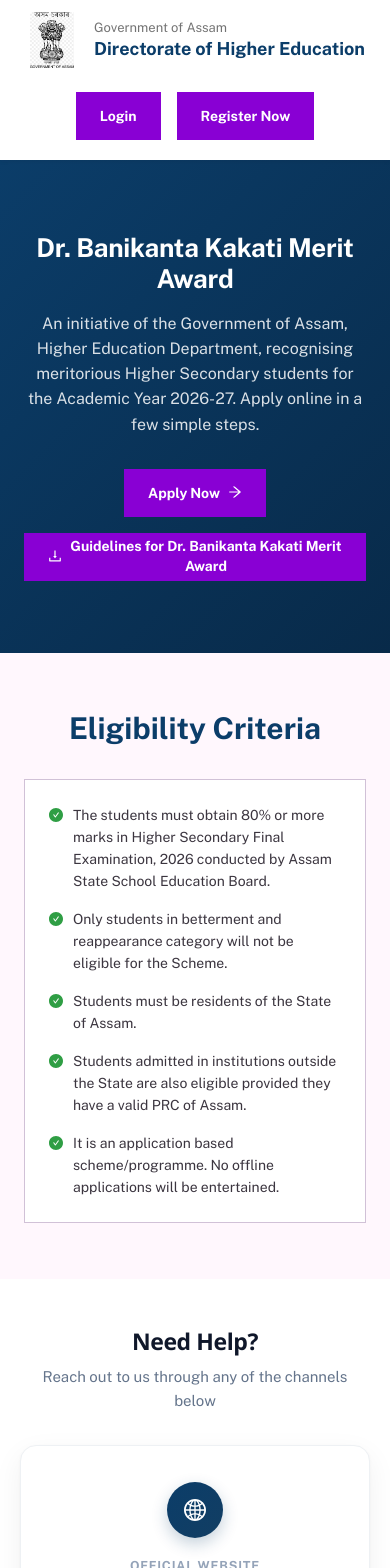
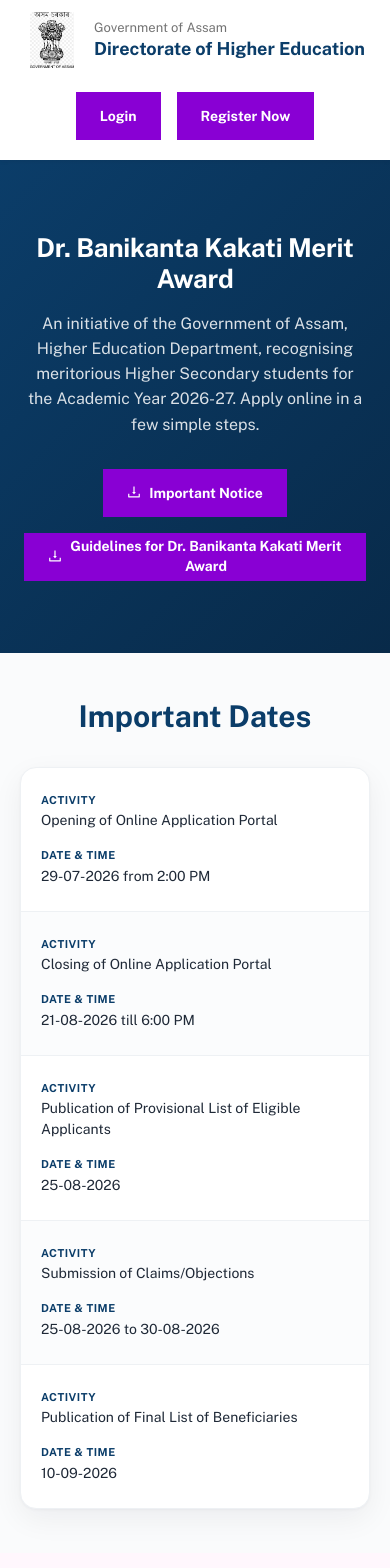
Before and after one commit to pradiphazarika1996/scooty_distribution_portal_web, a Next.js app: page / in a window 390 px wide. Shown: the top 1568 px of the page. Built offline with nearby package versions, Linux system fonts and the light colour scheme; no server answers; what @ant-design/nextjs-registry would draw is missing.

Commit message:
final update scooty

```diff
--- a/src/components/landing/ContactSection.tsx
+++ b/src/components/landing/ContactSection.tsx
@@ -6,7 +6,7 @@
     <section className={styles.contactSection}>
       <h3 className={styles.heading}>Need Help?</h3>
       <p className={styles.subheading}>
-        Reach out to us through any of the channels below
+        (Reach out to us through any of the channels below)
       </p>
 
       <div className={styles.card}>
--- a/src/components/landing/Hero.tsx
+++ b/src/components/landing/Hero.tsx
@@ -1,7 +1,6 @@
 import styles from "@/styles/Hero.module.scss";
-import { ArrowRightOutlined, DownloadOutlined } from "@ant-design/icons";
+import { DownloadOutlined } from "@ant-design/icons";
 import { Button, Typography } from "antd";
-import Link from "next/link";
 
 const { Title, Paragraph } = Typography;
 
@@ -21,25 +20,28 @@
         {/* NEW: buttonGroup wraps both CTAs so they sit side-by-side on
             desktop and stack cleanly on mobile via the SCSS media query. */}
         <div className={styles.buttonGroup}>
-          <Link href="/auth/student/register">
+          {/* CHANGED: was <Link href="/auth/student/register"><Button>...
+              Now a plain <a> (not next/link, since this opens a static
+              PDF file, not an app route) with target="_blank" so the
+              Notice PDF opens in a new tab. Same Button component, same
+              props (type, size, className, icon, iconPosition), same
+              label — only the wrapping element and its destination
+              changed. */}
+          <a
+            href="/images/notice.pdf"
+            target="_blank"
+            download
+            rel="noopener noreferrer"
+          >
             <Button
               type="primary"
               size="large"
               className={styles.ctaButton}
-              icon={<ArrowRightOutlined />}
-              iconPosition="end"
+              icon={<DownloadOutlined />}
             >
-              Apply Now
+              Important Notice
             </Button>
-          </Link>
-
-          {/* NEW: plain <a> (not next/link) since this is a static file
-              download, not an app route. GuidelinesPdf is the imported
-              module reference (same pattern as Banner/Logo elsewhere),
-              which Next resolves to the actual built asset URL at build
-              time. `download` forces a save rather than navigating;
-              target="_blank" + rel is a safety fallback for browsers/
-              mobile that ignore the download attribute for PDFs. */}
+          </a>
           <a
             href="/images/guidelines.pdf"
             download
--- /dev/null
+++ b/src/components/landing/ImportantDate.tsx
@@ -0,0 +1,58 @@
+import styles from "@/styles/ImportantDate.module.scss";
+import { Typography } from "antd";
+
+const { Title } = Typography;
+
+const IMPORTANT_DATES = [
+  {
+    activity: "Opening of Online Application Portal",
+    date: "29-07-2026 from 2:00 PM",
+  },
+  {
+    activity: "Closing of Online Application Portal",
+    date: "21-08-2026 till 6:00 PM",
+  },
+  {
+    activity: "Publication of Provisional List of Eligible Applicants",
+    date: "25-08-2026",
+  },
+  {
+    activity: "Submission of Claims/Objections",
+    date: "25-08-2026 to 30-08-2026",
+  },
+  {
+    activity: "Publication of Final List of Beneficiaries",
+    date: "10-09-2026",
+  },
+];
+
+const ImportantDatesSection = () => {
+  return (
+    <section className={styles.section}>
+      <Title level={2} className={styles.sectionTitle}>
+        Important Dates
+      </Title>
+
+      <div className={styles.card}>
+        <table className={styles.table}>
+          <thead>
+            <tr>
+              <th>Activity</th>
+              <th>Date &amp; Time</th>
+            </tr>
+          </thead>
+          <tbody>
+            {IMPORTANT_DATES.map((row) => (
+              <tr key={row.activity}>
+                <td data-label="Activity">{row.activity}</td>
+                <td data-label="Date & Time">{row.date}</td>
+              </tr>
+            ))}
+          </tbody>
+        </table>
+      </div>
+    </section>
+  );
+};
+
+export default ImportantDatesSection;
--- a/src/components/landing/LandingPage.tsx
+++ b/src/components/landing/LandingPage.tsx
@@ -3,6 +3,7 @@
 import Footer from "./Footer";
 import Header from "./Header";
 import Hero from "./Hero";
+import ImportantDatesSection from "./ImportantDate";
 
 const LandingPage = () => {
   return (
@@ -10,6 +11,7 @@
       <Header />
       <main>
         <Hero />
+        <ImportantDatesSection />
         <EligibilitySection />
         <ContactSection />
       </main>
--- /dev/null
+++ b/src/styles/ImportantDate.module.scss
@@ -0,0 +1,142 @@
+$brand-blue: #0b3d69;
+
+.section {
+  padding: 64px 24px;
+  text-align: center;
+  background: #fafbfc;
+
+  @media (max-width: 768px) {
+    padding: 44px 20px;
+  }
+}
+.sectionTitle {
+  text-align: center;
+  margin-bottom: 32px !important;
+  color: $brand-blue !important;
+}
+
+.heading {
+  font-size: 26px;
+  font-weight: 700;
+  color: #001529;
+  margin: 0 0 32px 0;
+  letter-spacing: -0.3px;
+
+  @media (max-width: 480px) {
+    font-size: 22px;
+    margin-bottom: 24px;
+  }
+}
+
+.card {
+  max-width: 900px;
+  margin: 0 auto;
+  border-radius: 16px;
+  background: #ffffff;
+  border: 1px solid #eef1f4;
+  box-shadow:
+    0 1px 3px rgba(15, 23, 42, 0.04),
+    0 10px 30px rgba(15, 23, 42, 0.06);
+  overflow: hidden; // clips the table's corners to match the card radius
+}
+
+.table {
+  width: 100%;
+  border-collapse: collapse;
+  text-align: left;
+
+  th {
+    background: #0b3d69;
+    color: #ffffff;
+    font-size: 14px;
+    font-weight: 700;
+    text-transform: uppercase;
+    letter-spacing: 0.5px;
+    padding: 16px 24px;
+
+    &:first-child {
+      width: 60%;
+    }
+  }
+
+  td {
+    padding: 18px 24px;
+    font-size: 15px;
+    color: #1f2937;
+    border-bottom: 1px solid #eef1f4;
+    line-height: 1.5;
+  }
+
+  tr:last-child td {
+    border-bottom: none;
+  }
+
+  tbody tr {
+    transition: background-color 0.2s ease;
+
+    &:hover {
+      background-color: #f8fafb;
+    }
+
+    &:nth-child(even) {
+      background-color: #fbfcfd;
+    }
+
+    &:nth-child(even):hover {
+      background-color: #f4f6f8;
+    }
+  }
+
+  // CHANGED: below 560px, this switches from an actual table layout to a
+  // stacked card per row instead of horizontal-scrolling the table. Each
+  // <tr> becomes its own block with a soft border; each <td> becomes its
+  // own line, with the column name shown via ::before (populated from
+  // the data-label attribute set in the component) since the real
+  // <thead> is hidden at this width.
+  @media (max-width: 560px) {
+    thead {
+      display: none;
+    }
+
+    tbody {
+      display: flex;
+      flex-direction: column;
+    }
+
+    tr {
+      display: flex;
+      flex-direction: column;
+      padding: 16px 20px;
+      border-bottom: 1px solid #eef1f4;
+
+      &:last-child {
+        border-bottom: none;
+      }
+
+      // Overrides the alternating-row background from above — on
+      // mobile, every stacked card looks the same rather than
+      // zebra-striped, which reads better as a list of separate cards.
+      &:nth-child(even) {
+        background-color: transparent;
+      }
+    }
+
+    td {
+      display: flex;
+      flex-direction: column;
+      gap: 2px;
+      padding: 8px 0;
+      border-bottom: none;
+      font-size: 14px;
+
+      &::before {
+        content: attr(data-label);
+        font-size: 11px;
+        font-weight: 700;
+        color: #0b3d69;
+        text-transform: uppercase;
+        letter-spacing: 0.5px;
+      }
+    }
+  }
+}
```
Also changed, not shown: src/components/student/applications/Tab/PersonalDetailsStep.tsx (+4 -5 lines), 1 other file (tests, documents, lock files or other folders).
